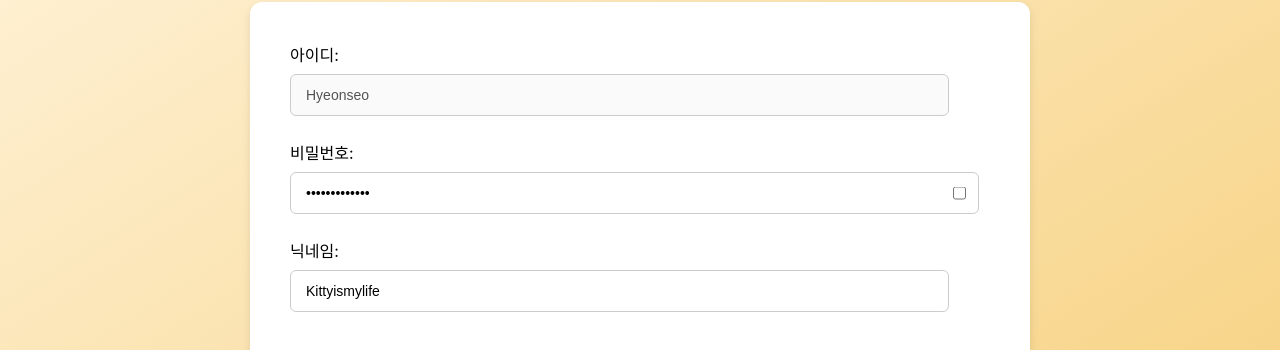
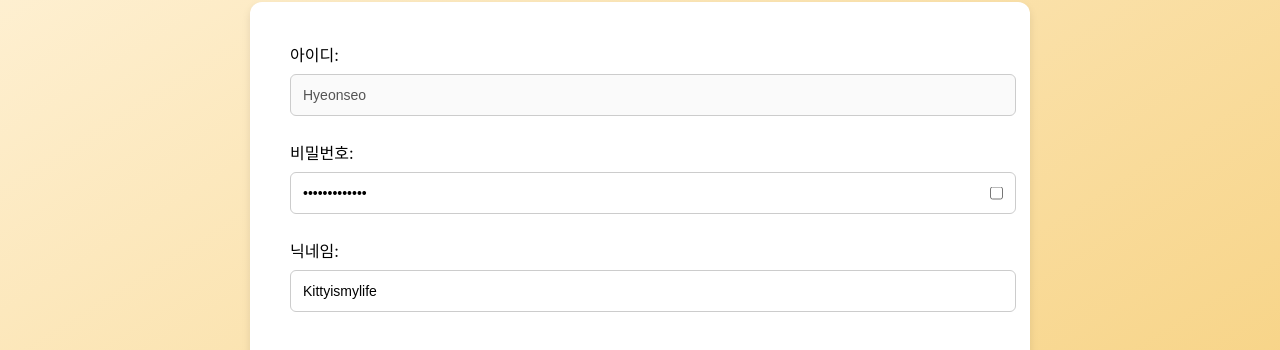
Before and after one commit to HandSignal/frontend, a React (Create React App) app in the folder handsignal/: page /mypage in a window 1280 px wide. Shown: the part 204-554 px from the top of the page. Built offline with nearby package versions, Linux system fonts and the light colour scheme.

Commit message:
Update Mypage.module.css

```diff
--- a/handsignal/src/styles/Mypage.module.css
+++ b/handsignal/src/styles/Mypage.module.css
@@ -37,9 +37,8 @@
 }
 
 .input {
-  width: 90%;
+  width: 100%;
   padding: 12px;
-  padding-left: 15px;
   margin-top: 8px;
   border: 1px solid #ccc;
   border-radius: 6px;
@@ -52,14 +51,23 @@
   outline: none;
 }
 
-.passwordLabel {
-  display: flex;
-  align-items: center;
-  gap: 8px;
+.passwordWrapper {
+  position: relative;
 }
 
-.checkbox {
-  margin-left: 8px;
+.passwordInput {
+  width: 100%;
+}
+
+.passwordToggle {
+  position: absolute;
+  right: 10px;
+  top: 80%;
+  transform: translateY(-50%);
+  cursor: pointer;
+  background: transparent; /* 버튼의 배경 제거 */
+  border: none; /* 버튼의 테두리 제거 */
+  padding: 0; /* 버튼의 패딩 제거 */
 }
 
 .submitButton {
@@ -106,19 +114,3 @@
     transform: translateY(0);
   }
 }
-
-.passwordWrapper {
-  position: relative;
-}
-
-.passwordInput {
-  width: calc(100% - 40px); /* 버튼의 너비를 제외한 나머지 너비 */
-}
-
-.passwordToggle {
-  position: absolute;
-  right: 10px; /* 버튼의 위치를 조정 */
-  top: 80%;
-  transform: translateY(-50%);
-  cursor: pointer;
-}
```
